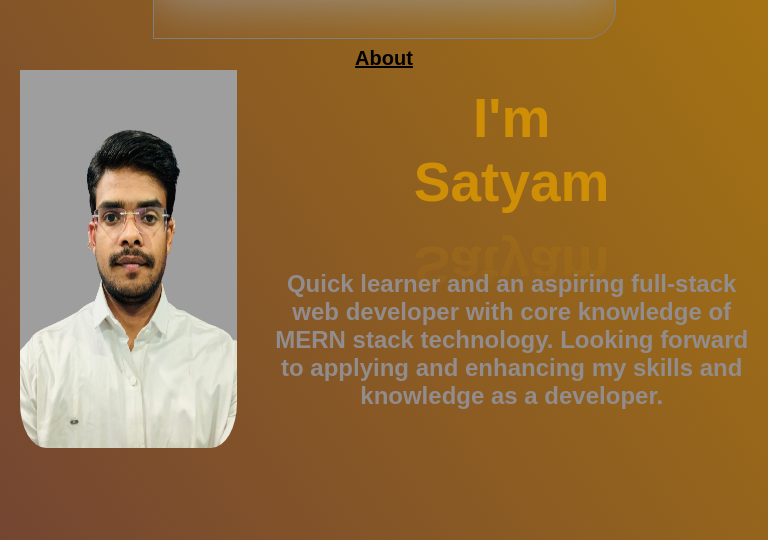
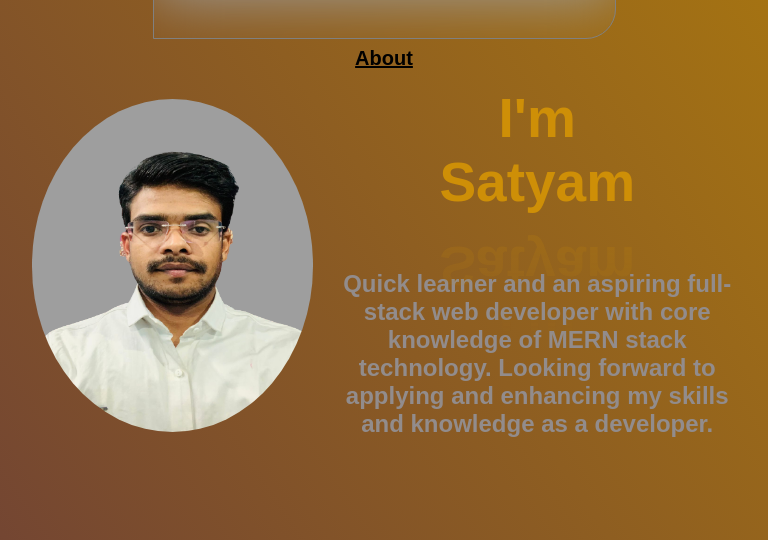
Before and after one commit to satyamasai/satyamasai.github.io, a React (Create React App) app: page / in a window 768 px wide. Shown: the part 504-1044 px from the top of the page. Built offline with nearby package versions, Linux system fonts and the light colour scheme.

Commit message:
updated v 5.0

```diff
--- a/src/App.css
+++ b/src/App.css
@@ -79,7 +79,7 @@
   /* border-top: 2px solid yellow; */
   /* border-radius: 80%; */
   width: 30%;
-  height: 420px;
+  height: 400px;
 
   /* margin: 10px; */
 }
@@ -87,9 +87,11 @@
 .about_div_img > img {
   /* border-radius: 50%; */
   width: 99%;
-  height: 90%;
+  height: 95%;
   border-bottom-left-radius: 12%;
   border-bottom-right-radius: 12%;
+  border-radius: 50%;
+  margin-top: 20px;
 }
 .about_flex {
   display: flex;
--- a/src/Components/About.jsx
+++ b/src/Components/About.jsx
@@ -1,5 +1,5 @@
 import satyampq from "../Photo/satyampq.png";
-
+import satyamp from "../Photo/satyamp.png"
 const About = () => {
   return (
     <div className="aboutDiv" id="about">
--- a/src/mediaQuery/medium.css
+++ b/src/mediaQuery/medium.css
@@ -292,4 +292,32 @@
     color: goldenrod;
     padding: 10px;
 }
+
+/* --about div ------- */
+.aboutDiv{
+  /* border: 1px solid blue; */
 }
+.about_flex{
+  /* height: 90%; */
+  /* border: 1px solid green; */
+}
+.about_description{
+  /* border: 1px solid black; */
+  width: 58%;
+}
+.about_div_img{
+  /* height: 100% !important; */
+  width: 39%;
+  margin: auto;
+  height: 350px;
+  /* border: 1px solid red; */
+
+}
+.about_div_img>img{
+  padding: 0%;
+}
+
+
+
+
+}
```
Also changed, not shown: src/Photo/satyamp.png (added).
